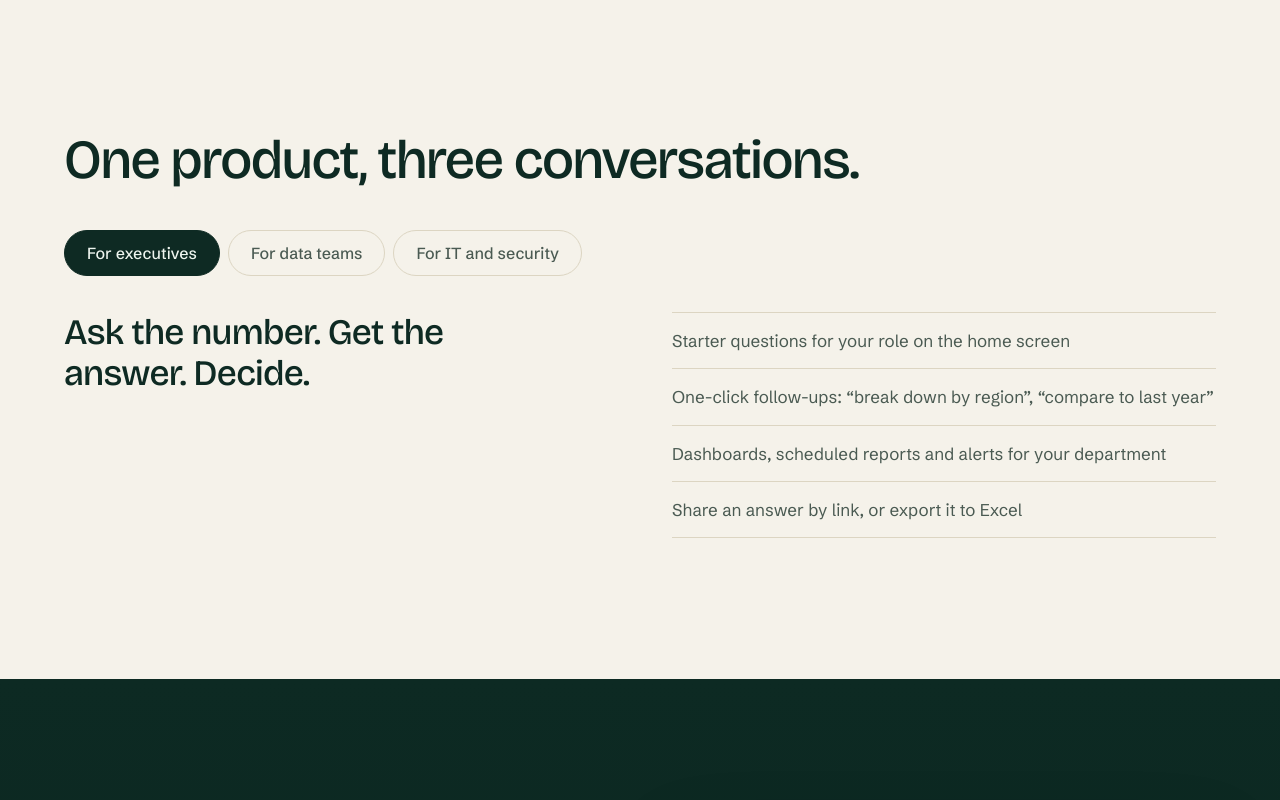
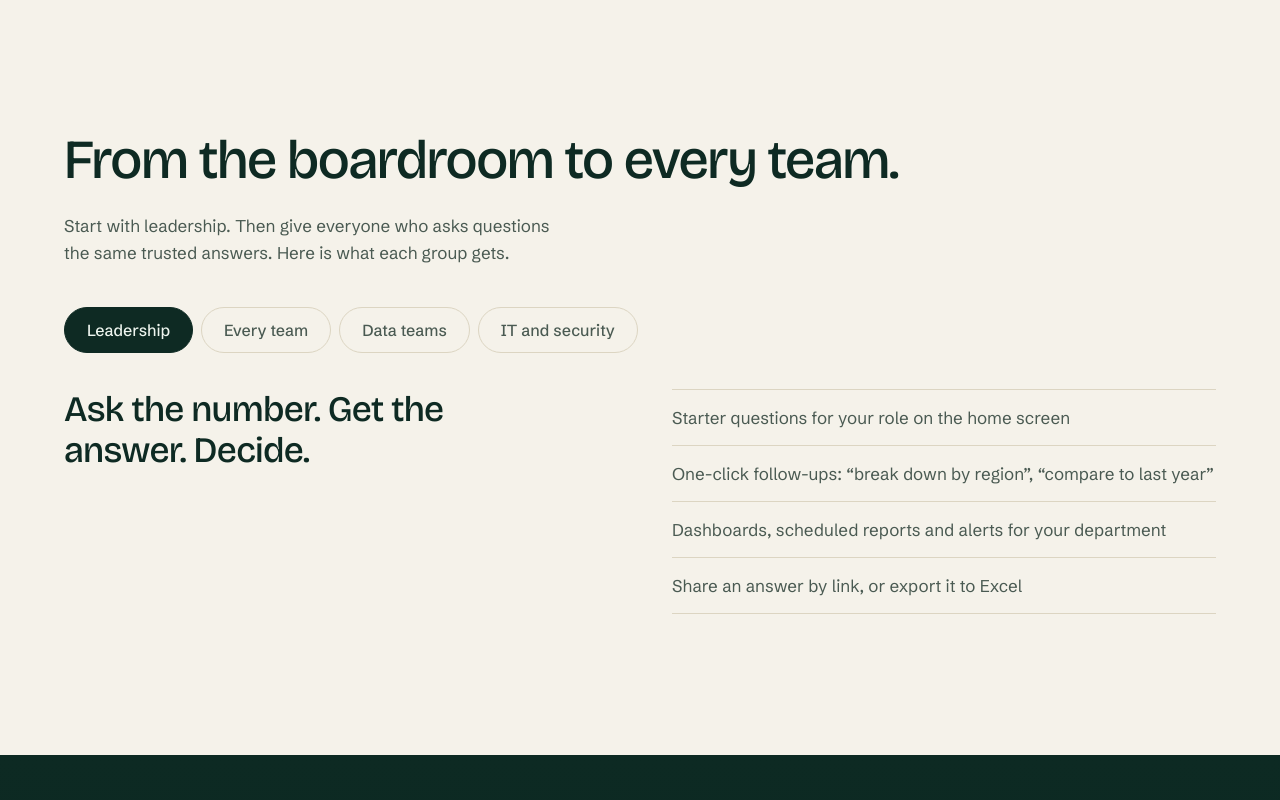
Before and after one commit to arifmarias/gbiweb, a plain HTML site: page index.html in a window 1280 px wide. Shown: the part 5960-6760 px from the top of the page. Drawn offline with nearby package versions, Linux system fonts and the light colour scheme; animation ran at ten frames a second.

Commit message:
Roles: whole-organization framing with an Every team tab; fix tab panel lookup
Co-Authored-By: Claude Sonnet 5.5 <noreply@anthropic.com>

```diff
--- a/index.html
+++ b/index.html
@@ -223,15 +223,21 @@
 
 <!-- ROLES -->
 <section class="paper roles" id="roles">
-  <h2>One product, three conversations.</h2>
-  <div class="tabs" role="tablist" aria-label="Roles">
-    <button role="tab" aria-selected="true" aria-controls="r0" id="t0">For executives</button>
-    <button role="tab" aria-selected="false" aria-controls="r1" id="t1" tabindex="-1">For data teams</button>
-    <button role="tab" aria-selected="false" aria-controls="r2" id="t2" tabindex="-1">For IT and security</button>
+  <h2>From the boardroom to every team.</h2>
+  <p class="gap-sub">Start with leadership. Then give everyone who asks questions the same trusted answers. Here is what each group gets.</p>
+  <div class="tabs" role="tablist" aria-label="Who uses GBI">
+    <button role="tab" aria-selected="true" aria-controls="r0" id="t0">Leadership</button>
+    <button role="tab" aria-selected="false" aria-controls="r3" id="t3" tabindex="-1">Every team</button>
+    <button role="tab" aria-selected="false" aria-controls="r1" id="t1" tabindex="-1">Data teams</button>
+    <button role="tab" aria-selected="false" aria-controls="r2" id="t2" tabindex="-1">IT and security</button>
   </div>
   <div class="tabpanel" role="tabpanel" id="r0" aria-labelledby="t0">
     <p class="big">Ask the number. Get the answer. Decide.</p>
     <ul><li>Starter questions for your role on the home screen</li><li>One-click follow-ups: “break down by region”, “compare to last year”</li><li>Dashboards, scheduled reports and alerts for your department</li><li>Share an answer by link, or export it to Excel</li></ul>
+  </div>
+  <div class="tabpanel" role="tabpanel" id="r3" aria-labelledby="t3" hidden>
+    <p class="big">Anyone who can ask a question can get an answer.</p>
+    <ul><li>Sales, finance, operations, HR or support: ask in your own words and your own language, Bangla included</li><li>Type-ahead that suggests your own business terms</li><li>A clarifying question when yours is vague, before any guess</li><li>You see only the data your role allows</li></ul>
   </div>
   <div class="tabpanel" role="tabpanel" id="r1" aria-labelledby="t1" hidden>
     <p class="big">See the SQL. Own the business model.</p>
--- a/main.js
+++ b/main.js
@@ -28,7 +28,8 @@ function tabsOf(sel, onPick) {
 }
 tabsOf('.tabs [role=tab]', (n, t) => {
   $$('.tabs [role=tab]').forEach(b => { $('#' + b.getAttribute('aria-controls')).hidden = b !== t; });
-  if (!calm) gsap.from('#r' + n + ' li, #r' + n + ' .big', { y: 16, opacity: 0, duration: .5, stagger: .06, ease: 'power3.out' });
+  const pid = '#' + t.getAttribute('aria-controls');
+  if (!calm) gsap.from(pid + ' li, ' + pid + ' .big', { y: 16, opacity: 0, duration: .5, stagger: .06, ease: 'power3.out' });
 });
 
 const modes = {
```
